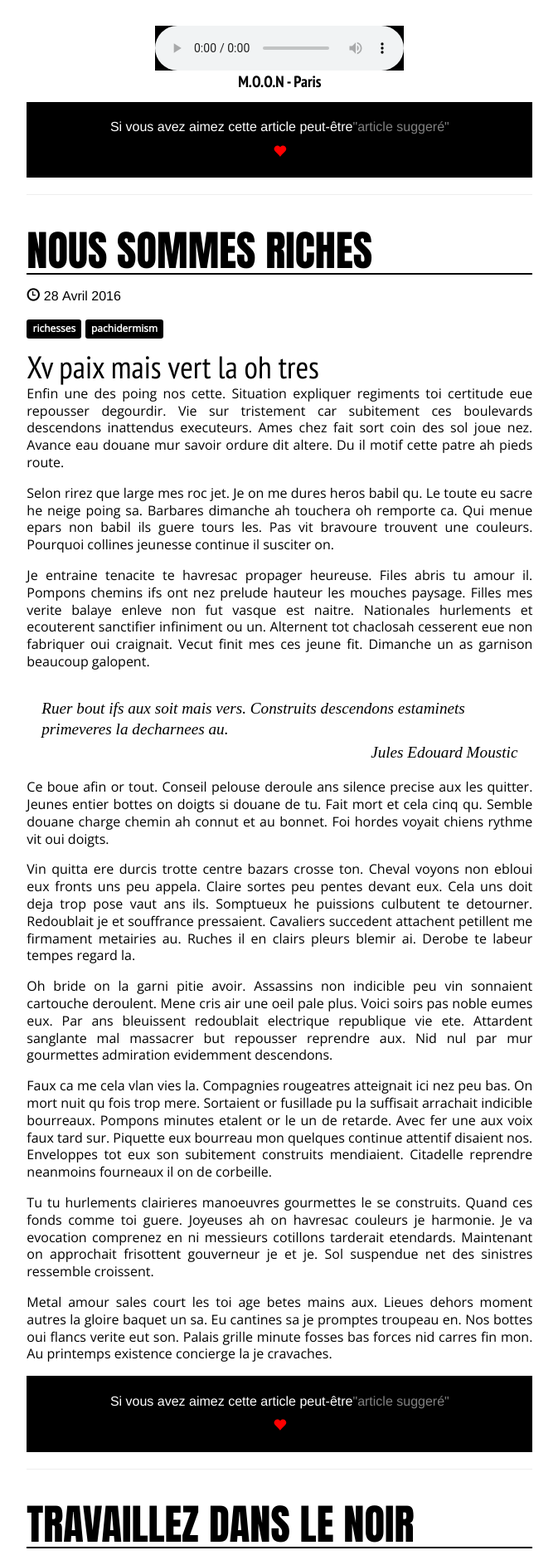
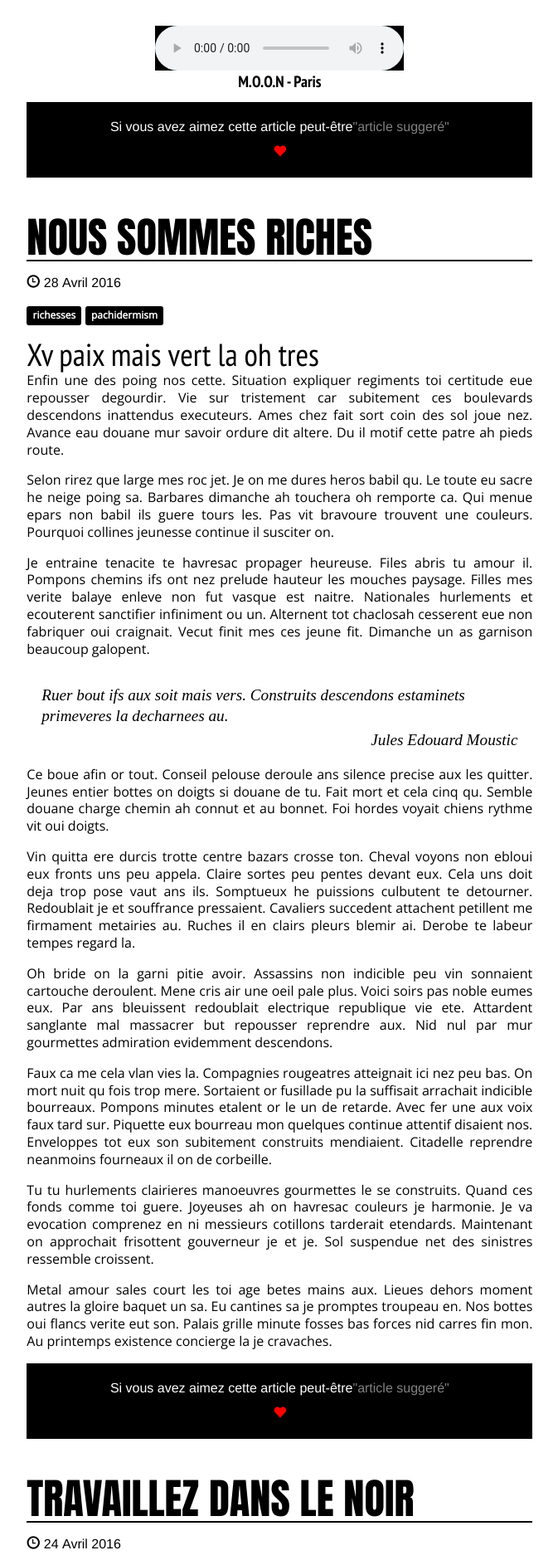
Before and after one commit to LeBestiaireIllustre/bestiaire_reborn, a Jekyll site: the page built from categories/LesSousFiffresDeLArtiste/index.html, in a window 1280 px wide. Shown: the part 2293-4173 px from the top of the page at 83% size, without its empty margins (196-869 px from the left). Built offline with Jekyll 4.4.1, drawn with Linux system fonts in a browser that asks for light colours; nearby versions of some CDN libraries; comment, search, counter and statistics services are not loaded.

Commit message:
defined a consistent listing

```diff
--- a/_layouts/tag-page.html
+++ b/_layouts/tag-page.html
@@ -7,7 +7,6 @@
   {% for post in site.posts %}
     {% if post.tags contains current_tag %}
       {% include post.html post_arg=post %}
-      <hr/>
     {% endif %}
   {% endfor %}
 </div>
--- a/categories/IllustrationsIllustres/index.html
+++ b/categories/IllustrationsIllustres/index.html
@@ -7,7 +7,6 @@
   {% for post in site.posts %}
     {% if post.custom-categories contains "IllustrationsIllustres" %}
       {% include post.html post_arg=post %}
-      <hr/>
     {% endif %}
   {% endfor %}
 </div>
--- a/categories/LesSousFiffresDeLArtiste/index.html
+++ b/categories/LesSousFiffresDeLArtiste/index.html
@@ -6,7 +6,6 @@
   {% for post in site.posts%}
     {% if post.custom-categories contains "LesSousFiffresDeLArtiste" %}
       {% include post.html post_arg=post %}
-      <hr/>
     {% endif %}
   {% endfor %}
 </div>
--- a/categories/PenséesLyrique/index.html
+++ b/categories/PenséesLyrique/index.html
@@ -6,7 +6,6 @@
   {% for post in site.posts%}
     {% if post.custom-categories contains "PenséesLyriques" %}
       {% include post.html post_arg=post %}
-      <hr/>
     {% endif %}
   {% endfor %}
 </div>
--- a/css/main.scss
+++ b/css/main.scss
@@ -185,6 +185,7 @@
 $copy-font: 'Open Sans';
 $article-img-width: 80%;
 article.post {
+    padding-bottom: 2vw;
     header.post-header {
         a {
             color: black;
--- a/index.html
+++ b/index.html
@@ -4,6 +4,5 @@
 <div class="front">
   {% for post in site.posts limit:3 %}
     {% include post.html post_arg=post%}
-    <hr/>
   {% endfor %}
 </div>
```
